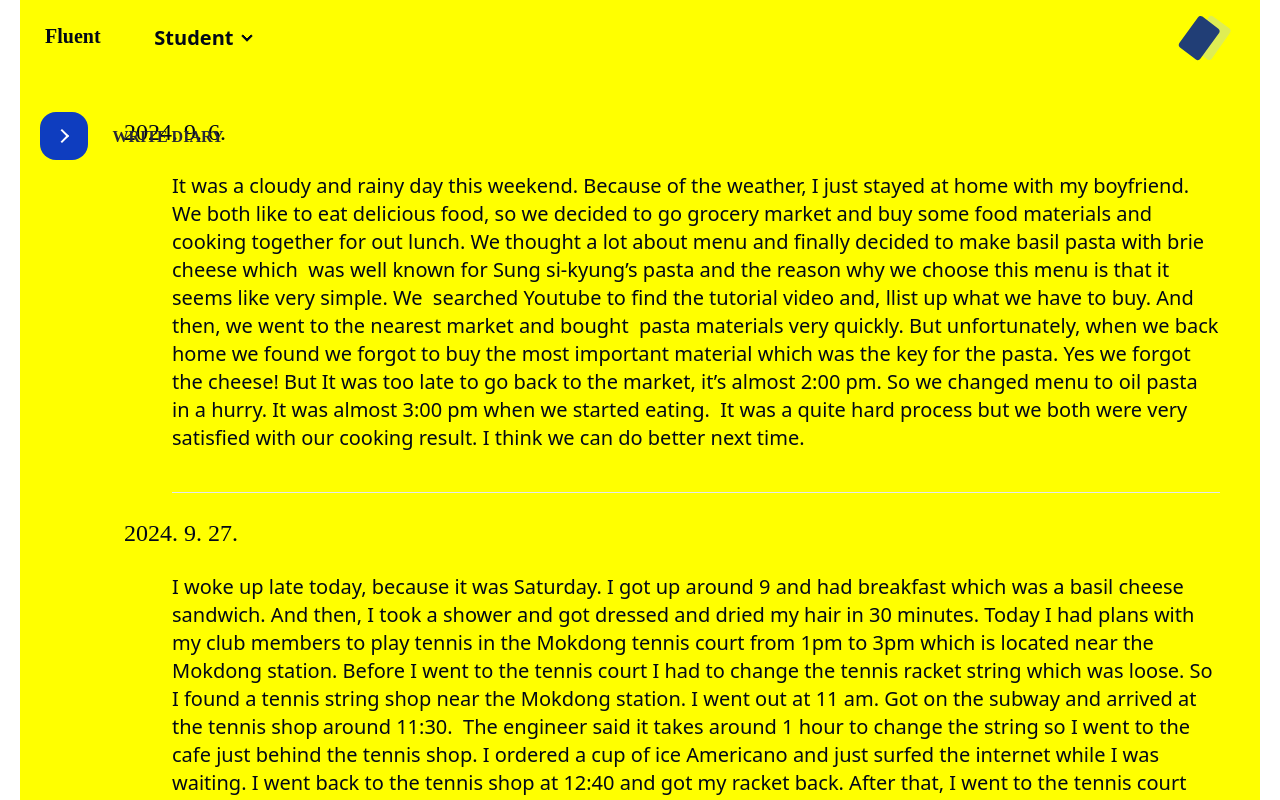
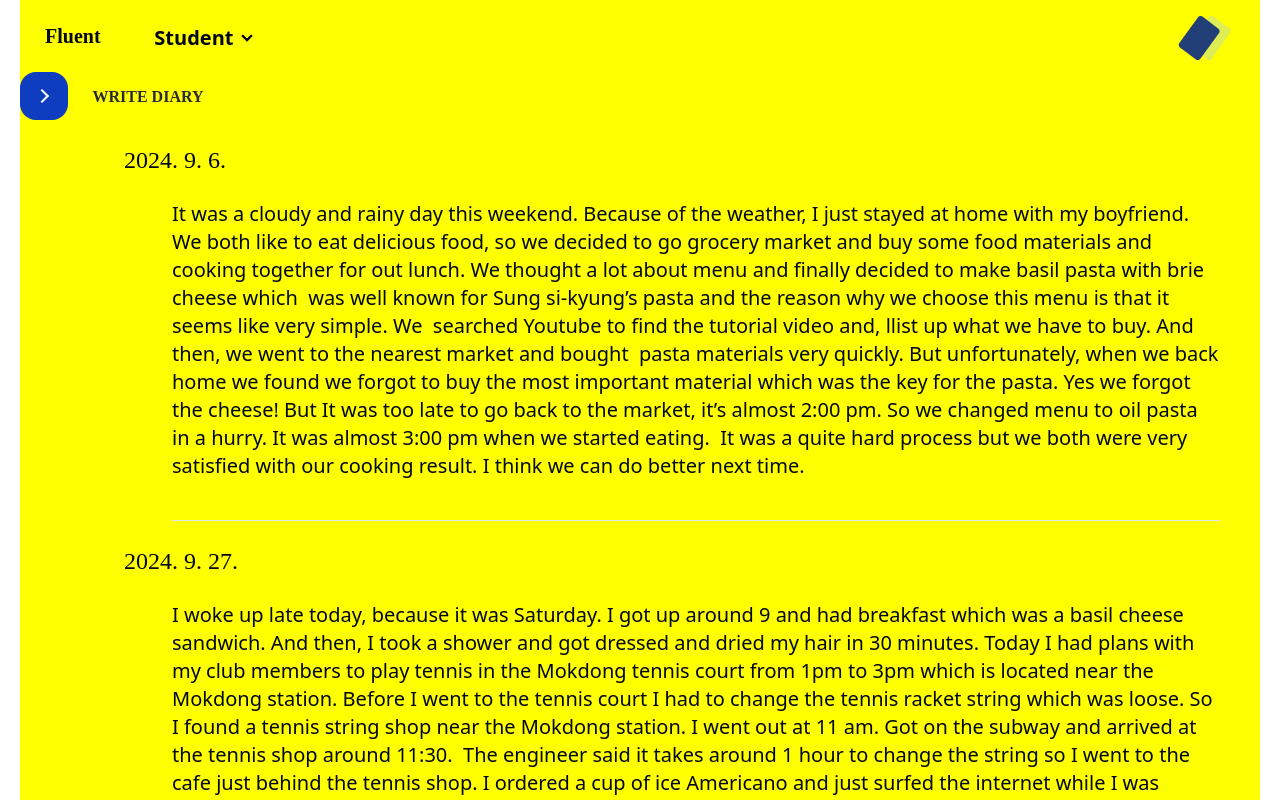
Before and after one commit to philjin97/Fluent_FE, a Next.js app: page /diary in a window 1280 px wide. Shown: the top 800 px of the page. Built offline with nearby package versions, Linux system fonts and the light colour scheme; data requests are answered from the project's data file; a web font is replaced by a local one.

Commit message:
Added Diary Function.

```diff
--- a/app/diary/page.tsx
+++ b/app/diary/page.tsx
@@ -3,7 +3,7 @@
 import Link from "next/link";
 import DiaryModal from "../../components/modaldiary";
 import DiaryCard from "../../components/carddiary";
-import EditSchedule from "../../components/EditSchedule/EditSchedule";
+import WriteDiary from "../../components/DiaryBtn/WriteDiary";
 
 type SearchParamProps = {
   searchParams: Record<string, string> | null | undefined;
@@ -30,32 +30,15 @@ export default async function Diary({ searchParams }: SearchParamProps) {
 
   return (
     <>
-      <button
-        className="absolute left-10 top-28"
-        onClick={() => document.getElementById("my_modal_3").showModal()}
-      >
-        <EditSchedule id="write" content={content} />
-      </button>
+      <Link href="diary/?show=true">
+        <WriteDiary id="write" content={content} />
+      </Link>
 
-      <dialog id="my_modal_3" className=" modal">
-        <div className=" max-w-[45rem] rounded-[1rem] relative  bg-white pt-[1.5rem] px-[1.5rem]">
-          <form method="dialog">
-            <button className="btn btn-sm btn-circle btn-ghost absolute right-2 top-2">
-              ✕
-            </button>
-          </form>
-        </div>
-      </dialog>
-
-      {/* <Link href="diary/?show=true">
-        <EditSchedule id="write" content={content} />
-      </Link> */}
-
-      <div className="mt-5 px-10 h-[100vh] overflow-y-auto">
+      <div className="mt-5 px-10 min-h-[100vh]">
         <DiaryCard diarydata={diarydata} />
       </div>
-      {/*
-      {show && <DiaryModal />} */}
+
+      {show && <DiaryModal />}
     </>
   );
 }
--- /dev/null
+++ b/components/DiaryBtn/EditStyle.css
@@ -0,0 +1,77 @@
+.main {
+  position: relative;
+  display: inline-block;
+  cursor: pointer;
+  outline: none;
+  border: 0;
+  vertical-align: middle;
+  text-decoration: none;
+  background: transparent;
+  padding: 0;
+}
+.main.learn-more {
+  width: 15rem;
+  height: auto;
+}
+.main.learn-more .circle {
+  transition: all 0.45s cubic-bezier(0.65, 0, 0.076, 1);
+  position: relative;
+  display: block;
+  margin: 0;
+  width: 3rem;
+  height: 3rem;
+  /* background: linear-gradient(56deg, #6fdbff 0%, #6850ff 40%, #500f95 100%); */
+  background: #0e3dbf;
+  border-radius: 1rem;
+}
+.main.learn-more .circle .icon {
+  transition: all 0.45s cubic-bezier(0.65, 0, 0.076, 1);
+  position: absolute;
+  top: 0;
+  bottom: 0;
+  margin: auto;
+  background: #fff;
+}
+.main.learn-more .circle .icon.arrow {
+  transition: all 0.45s cubic-bezier(0.65, 0, 0.076, 1);
+  left: 0.625rem;
+  width: 1.125rem;
+  height: 0.125rem;
+  background: none;
+}
+.main.learn-more .circle .icon.arrow::before {
+  position: absolute;
+  content: "";
+  top: -0.25rem;
+  right: 0.0625rem;
+  width: 0.625rem;
+  height: 0.625rem;
+  border-top: 0.125rem solid #fff;
+  border-right: 0.125rem solid #fff;
+  transform: rotate(45deg);
+}
+.main.learn-more .button-text {
+  transition: all 0.45s cubic-bezier(0.65, 0, 0.076, 1);
+  position: absolute;
+  top: 0;
+  left: 0;
+  right: 0;
+  bottom: 0;
+  padding: 0.75rem 0;
+  margin: 0 0 0 1rem;
+  color: #282936;
+  font-weight: 700;
+  line-height: 1.6;
+  text-align: center;
+  text-transform: uppercase;
+}
+.main:hover .circle {
+  width: 100%;
+}
+.main:hover .circle .icon.arrow {
+  background: #fff;
+  transform: translate(1rem, 0);
+}
+.main:hover .button-text {
+  color: #fff;
+}
--- /dev/null
+++ b/components/DiaryBtn/WriteDiary.tsx
@@ -0,0 +1,27 @@
+"use client";
+
+import "./EditStyle.css";
+import React from "react";
+
+interface ButtonProps {
+  id: string;
+  content: Record<string, string>;
+}
+
+const WriteDiary: React.FC<ButtonProps> = ({ id, content }) => {
+  // Determine the button text based on the `id` and `content`
+  const buttonText = content[id];
+
+  return (
+    <div id="container">
+      <button className="main learn-more">
+        <span className="main circle" aria-hidden="true">
+          <span className="main icon arrow"></span>
+        </span>
+        <span className="main button-text font-[bw]">{buttonText}</span>
+      </button>
+    </div>
+  );
+};
+
+export default WriteDiary;
```
